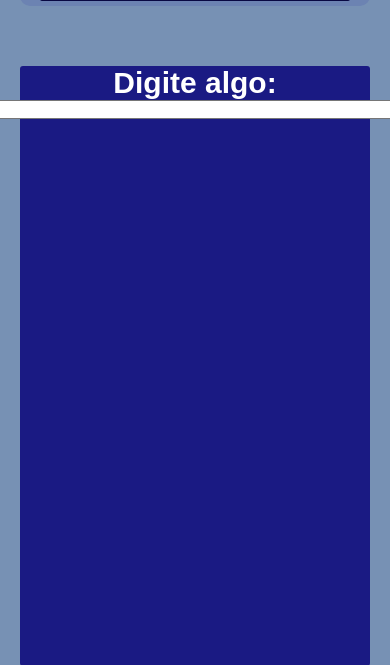
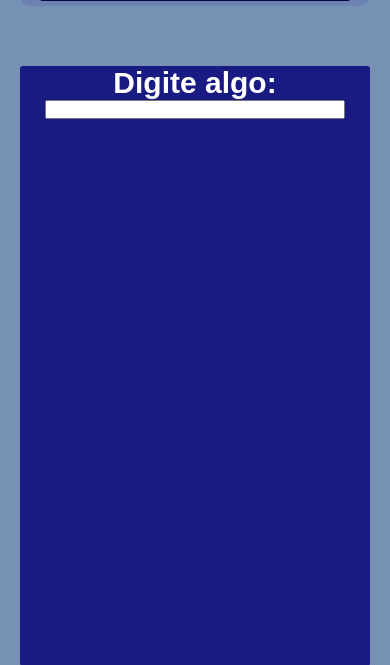
Before and after one commit to ReverseCall/SiteV2, a Django app: page / in a window 390 px wide; the page is wider, and only the part inside the window is pictured. Shown: the part 1892-2557 px from the top of that part. Run offline with Django 4.2, Linux system fonts and the light colour scheme; data comes from the database, SQL or seed files in the repository.

Commit message:
versãofinaloinimigoagoraeoutro

```diff
--- a/static/css/style.css
+++ b/static/css/style.css
@@ -151,6 +151,9 @@ p{
         .conteine{
             padding-bottom: 50px;
         }
+        input{
+            width: 300px;
+        }
     }
 
 }
```
